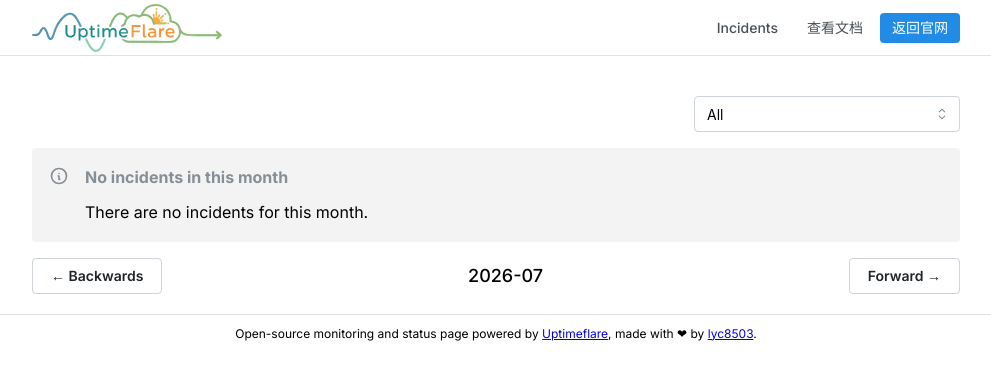
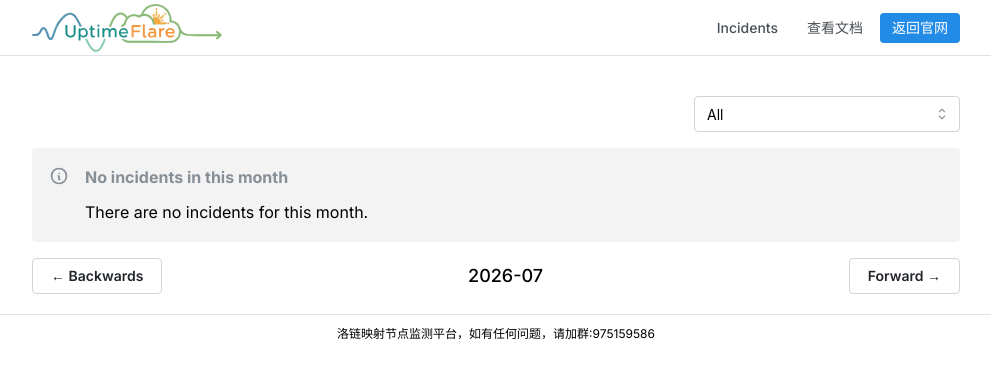
Before and after one commit to ChenQihan666/Lolia-Nodes-Status-Pages, a Next.js app: page /incidents in a window 1280 px wide. Shown: the top 380 px of the page, without its empty margins (144-1135 px from the left). Built offline with nearby package versions, Linux system fonts and the light colour scheme.

Commit message:
Update Footer.tsx

```diff
--- a/components/Footer.tsx
+++ b/components/Footer.tsx
@@ -3,7 +3,7 @@ import { pageConfig } from '@/uptime.config'
 
 export default function Footer() {
   const defaultFooter =
-    '<p style="text-align: center; font-size: 12px; margin-top: 10px;"> Open-source monitoring and status page powered by <a href="https://github.com/lyc8503/UptimeFlare" target="_blank">Uptimeflare</a>, made with ❤ by <a href="https://github.com/lyc8503" target="_blank">lyc8503</a>. </p>'
+    '<p style="text-align: center; font-size: 12px; margin-top: 10px;"> 洛链映射节点监测平台，如有任何问题，请加群:975159586 </p>'
 
   return (
     <>
```
